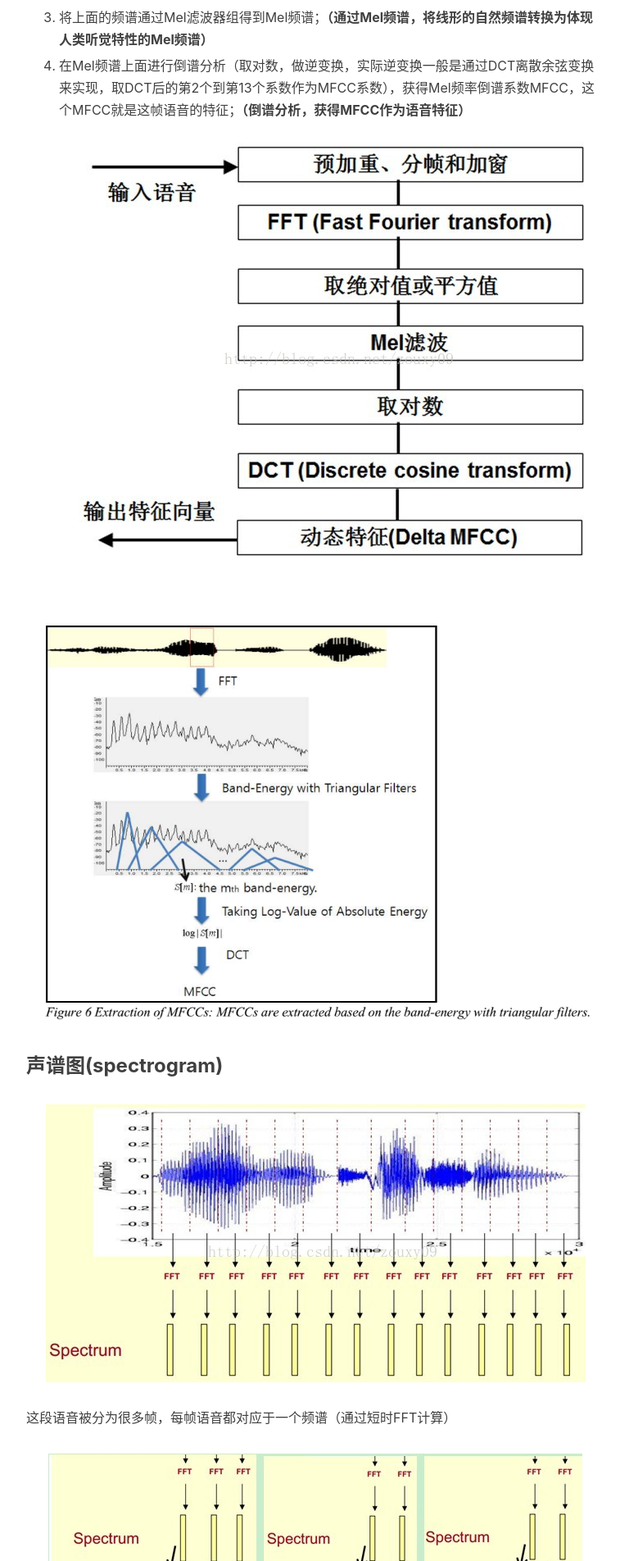
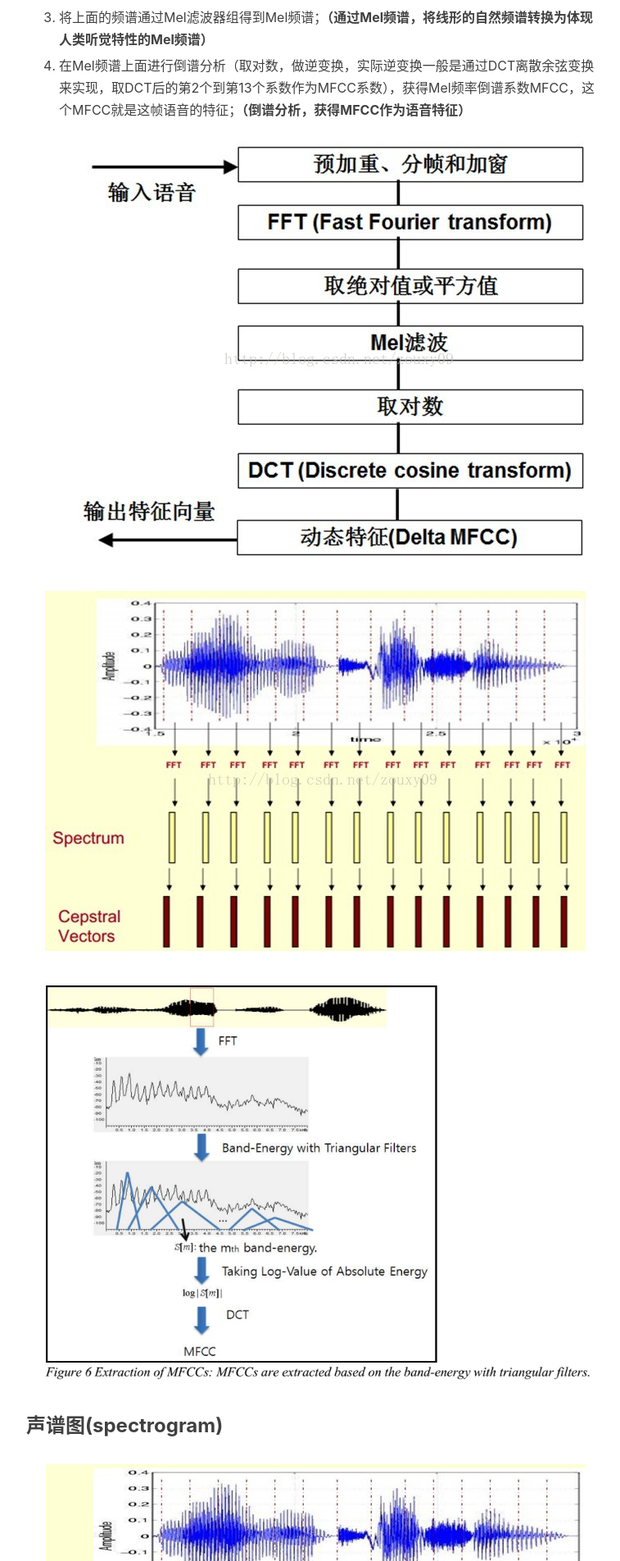
Before and after one commit to PaulJXu/pauljxu.github.io, a Jekyll site: the page built from _posts/2019-07-19-Speaker recognition.md, in a window 1280 px wide. Shown: the part 4496-6400 px from the top of the page at 82% size, without its empty margins (233-990 px from the left). Built offline with Jekyll 4.4.1, drawn with Linux system fonts in a browser that asks for light colours; nearby versions of some CDN libraries; comment, search, counter and statistics services are not loaded.

Commit message:
image issue

```diff
--- a/_posts/2019-07-19-Speaker recognition.md
+++ b/_posts/2019-07-19-Speaker recognition.md
@@ -88,7 +88,7 @@ MFCC一般会经过这么几个步骤：预加重，分帧，加窗，快速傅
 
    ![](/img/in-post/20130623210522390.jpg)
 
-![](../img/in-post/20130623210540968.jpg)
+![](/img/in-post/20130623210540968.jpg)
 
 ![](/img/in-post/1553742373644.png)
 
```
